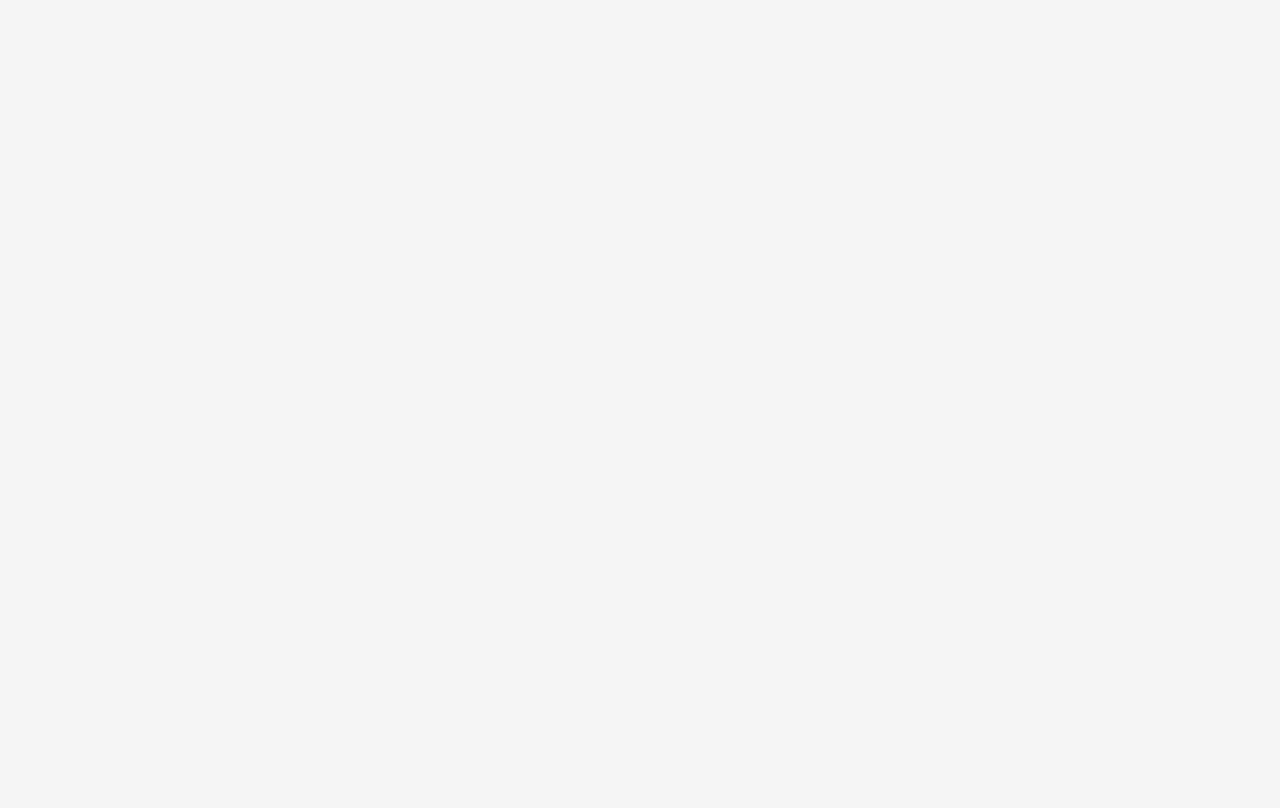
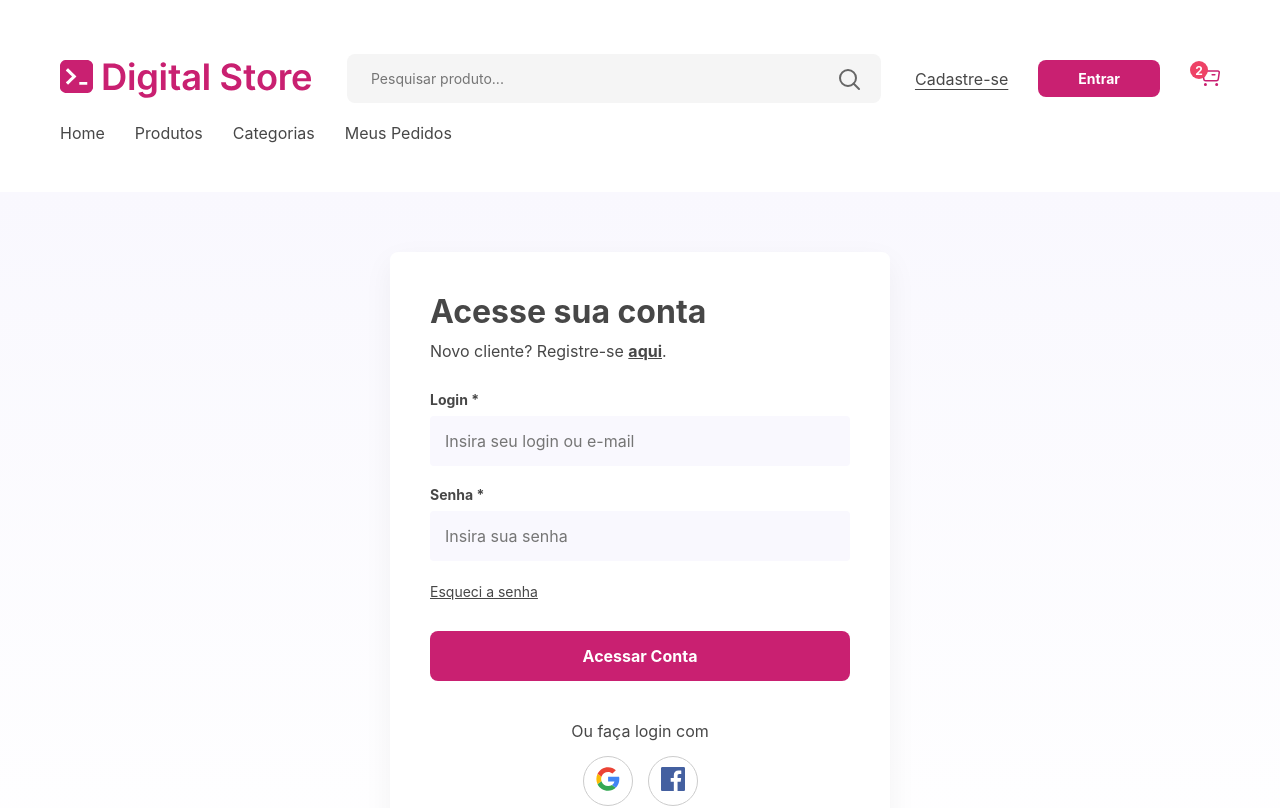
Before and after one commit to weberfern/projeto-final-gtech-frontend, a React (Vite) app: page /login in a window 1280 px wide. Before the commit this address had no page. Shown: the top 808 px of the page. Built offline with nearby package versions, Linux system fonts and the light colour scheme.

Commit message:
feat: integração das páginas de login e cadastro
Detalhamento: Criada LoginPage com layout clean. Criada RegisterPage aproveitando CSS do login. Ajustes nos tamanhos dos SVGs das redes sociais.

```diff
--- a/src/App.jsx
+++ b/src/App.jsx
@@ -4,6 +4,8 @@ import HomePage from './pages/HomePage';
 import ProductListingPage from './pages/ProductListingPage';
 import ProductViewPage from './pages/ProductViewPage';
 import CategorysPage from './pages/CategorysPage';
+import LoginPage from './components/LoginPage';
+import RegisterPage from './components/RegisterPage';
 
 function App() {
   return (
@@ -18,6 +20,8 @@ function App() {
         <Route path="/products" element={<ProductListingPage />} />
         <Route path="/product/:id" element={<ProductViewPage />} />
         <Route path="/categories" element={<CategorysPage />} />
+        <Route path="/login" element={<LoginPage />} />
+        <Route path="/register" element={<RegisterPage />} />
       </Routes>
     </BrowserRouter>
   );
--- a/src/components/BuyBox.jsx
+++ b/src/components/BuyBox.jsx
@@ -53,7 +53,7 @@ const BuyBox = ({ name, reference, stars, rating, price, priceDiscount, descript
                     title="Cor"
                     shape="circle"
                     type="color"
-                    options={['#6FEEFF', '#C92071', '#222222', '#F1F1F1']}
+                    options={['#6FEEFF', '#FF6969', '#5E5E5E', '#6D70B7']}
                 />
             </div>
 
--- a/src/components/CollectionIcons.jsx
+++ b/src/components/CollectionIcons.jsx
@@ -51,7 +51,7 @@ const CollectionIcons = () => {
             <h3>Coleções em destaque</h3>
             <div className='icons-grid'>
                 {collections.map((item, index) => (
-                    <Link key={index} to={item.link} className='icon-item'>
+                    <Link key={index} to="/products" state={{ sentCategory: item.name }} className='icon-item'>
                         <div className='icon-circle'>
                             {item.icon}
                         </div>
--- a/src/components/Header.jsx
+++ b/src/components/Header.jsx
@@ -1,4 +1,4 @@
-import { NavLink, useNavigate } from 'react-router-dom';
+import { NavLink, useNavigate, Link } from 'react-router-dom';
 import { useState } from 'react';
 import Logo from './Logo';
 import miniCart from '../assets/mini-cart.svg';
@@ -57,8 +57,8 @@ const Header = () => {
                 <div className='header-controls'>
                     {/* ÁREA DE CADASTRO/ENTRAR */}
                     <div className='actions-container'>
-                        <a href="/register" className='register-link'>Cadastre-se</a>
-                        <a href="/login" className='login-button'>Entrar</a>
+                        <Link to="/register" className='register-link'>Cadastre-se</Link>
+                        <Link to="/login" className='login-button'>Entrar</Link>
                     </div>
 
                     {/* CARRINHO */}
--- /dev/null
+++ b/src/components/LoginPage.jsx
@@ -0,0 +1,48 @@
+import "./styles/LoginPage.css";
+import { Link } from "react-router-dom";
+import Layout from "../layouts/Layout";
+import googleIcon from "../assets/google-icon.svg";
+import facebookIcon from "../assets/facebook-icon.svg";
+
+const LoginPage = () => {
+    return (
+        <Layout>
+            <div className="login-page">
+                <div className="login-container">
+                    <div className="login-content">
+                        <h2>Acesse sua conta</h2>
+                        <p>Novo cliente? Registre-se <Link to="/register">aqui</Link>.</p>
+
+                        <form className="login-form" onSubmit={(e) => e.preventDefault()}>
+                            <div className="input-group">
+                                <label htmlFor="email">Login *</label>
+                                <input type="email" id="email" placeholder="Insira seu login ou e-mail" />
+                            </div>
+
+                            <div className="input-group">
+                                <label htmlFor="password">Senha *</label>
+                                <input type="password" id="password" placeholder="Insira sua senha" />
+                            </div>
+
+                            <div className="forgot-password">
+                                <Link to="/">Esqueci a senha</Link>
+                            </div>
+
+                            <button type="submit" className="login-btn">Acessar Conta</button>
+                        </form>
+
+                        <div className="login-social">
+                            <p>Ou faça login com</p>
+                            <div className="social-buttons">
+                                <button className="social-btn google"><img src={googleIcon} alt="Google" width="24" height="24" /></button>
+                                <button className="social-btn facebook"><img src={facebookIcon} alt="Facebook" width="24" height="24" /></button>
+                            </div>
+                        </div>
+                    </div>
+                </div>
+            </div>
+        </Layout>
+    )
+}
+
+export default LoginPage;
--- /dev/null
+++ b/src/components/RegisterPage.jsx
@@ -0,0 +1,59 @@
+import "./styles/LoginPage.css"; /* MESMO CSS DO LOGINPAGE */
+import { Link } from 'react-router-dom';
+import Layout from "../layouts/Layout";
+import googleIcon from "../assets/google-icon.svg";
+import facebookIcon from "../assets/facebook-icon.svg";
+
+const RegisterPage = () => {
+    return (
+        <Layout>
+            <div className="login-page">
+                <div className="login-container" style={{ maxWidth: "600px" }}>
+                    <div className="login-content">
+                        <h2>Crie sua conta</h2>
+                        <p>Já possui uma conta? Entre <Link to="/login">aqui.</Link></p>
+
+                        <form className="login-form" onSubmit={(e) => e.preventDefault()}>
+                            <div className="input-group">
+                                <label htmlFor="name">Nome Completo *</label>
+                                <input type="text" id="name" placeholder="Insira seu nome completo." />
+                            </div>
+                            <div className="input-group">
+                                <label htmlFor="cpf">CPF *</label>
+                                <input type="text" id="cpf" placeholder="Insira seu CPF" />
+                            </div>
+                            <div className="input-group">
+                                <label htmlFor="email">E-mail *</label>
+                                <input type="email" id="email" placeholder="Insira seu e-mail" />
+                            </div>
+                            <div className="input-group">
+                                <label htmlFor="password">Senha *</label>
+                                <input type="password" id="password" placeholder="Insira sua senha" />
+                            </div>
+                            <div className="input-group">
+                                <label htmlFor="phone">Telefone *</label>
+                                <input type="text" id="phone" placeholder="Insira seu telefone" />
+                            </div>
+                            <div className="input-group">
+                                <label htmlFor="confirm-password">Confirmar Senha *</label>
+                                <input type="password" id="confirm-password" placeholder="Confirme sua senha" />
+                            </div>
+
+                            <button type="submit" className="login-btn">Criar Conta</button>
+                        </form>
+
+                        <div className="login-social">
+                            <p>Ou crie sua conta com</p>
+                            <div className="social-buttons">
+                                <button className="social-btn google"><img src={googleIcon} alt="Google" width="24" height="24" /></button>
+                                <button className="social-btn facebook"><img src={facebookIcon} alt="Facebook" width="24" height="24" /></button>
+                            </div>
+                        </div>
+                    </div>
+                </div>
+            </div>
+        </Layout>
+    )
+}
+
+export default RegisterPage;
--- /dev/null
+++ b/src/components/styles/LoginPage.css
@@ -0,0 +1,149 @@
+.login-page {
+    /* Degrade que começa no fundo cinza e clareia para o branco */
+    background: linear-gradient(180deg, #F9F8FE 0%, #FFFFFF 100%);
+    min-height: 70vh;
+    display: flex;
+    justify-content: center;
+    align-items: center;
+    padding: 60px 20px;
+}
+
+.login-container {
+    width: 100%;
+    max-width: 500px;
+    background-color: #FFFFFF;
+    border-radius: 8px;
+    /* Sombreamento nível "premium" bem difuso: */
+    box-shadow: 0px 10px 30px rgba(0, 0, 0, 0.05);
+    padding: 40px;
+}
+
+.login-content h2 {
+    font-size: 32px;
+    font-weight: bold;
+    color: #474747;
+    margin-bottom: 10px;
+}
+
+.login-content p {
+    font-size: 16px;
+    color: #474747;
+    margin-bottom: 30px;
+}
+
+.login-content p a {
+    color: #474747;
+    font-weight: bold;
+    text-decoration: underline;
+}
+
+.login-form {
+    display: flex;
+    flex-direction: column;
+    gap: 20px;
+}
+
+.input-group {
+    display: flex;
+    flex-direction: column;
+    gap: 8px;
+}
+
+.input-group label {
+    font-size: 14px;
+    color: #474747;
+    font-weight: bold;
+}
+
+.input-group input {
+    padding: 15px;
+    /* Cinza clarinho padrão do botão de busca */
+    background-color: #F9F8FE;
+    border: none;
+    border-radius: 4px;
+    font-size: 16px;
+    color: #474747;
+    outline: none;
+    transition: all 0.3s ease;
+}
+
+/* Magia acontecendo quando o usuário clica na caixa de texto: */
+.input-group input:focus {
+    box-shadow: 0 0 0 2px #C92071;
+}
+
+.forgot-password {
+    text-align: left;
+}
+
+.forgot-password a {
+    color: #474747;
+    text-decoration: underline;
+    font-size: 14px;
+}
+
+.login-btn {
+    background-color: #C92071;
+    color: white;
+    font-weight: bold;
+    font-size: 16px;
+    border: none;
+    border-radius: 8px;
+    padding: 15px;
+    cursor: pointer;
+    transition: background-color 0.3s ease, transform 0.2s ease;
+    margin-top: 10px;
+    width: 100%;
+}
+
+.login-btn:hover {
+    background-color: #B01A60;
+    transform: translateY(-2px);
+}
+
+.login-social {
+    margin-top: 40px;
+    text-align: center;
+}
+
+.login-social p {
+    font-size: 16px;
+    color: #474747;
+    margin-bottom: 15px;
+}
+
+.social-buttons {
+    display: flex;
+    justify-content: center;
+    gap: 15px;
+}
+
+.social-btn {
+    width: 50px;
+    height: 50px;
+    border-radius: 50%;
+    border: 1px solid #CCCCCC;
+    background-color: transparent;
+    color: #474747;
+    font-size: 20px;
+    font-weight: bold;
+    cursor: pointer;
+    transition: all 0.3s ease;
+}
+
+.social-btn.google:hover {
+    border-color: #DB4437;
+    color: #DB4437;
+}
+
+.social-btn.facebook:hover {
+    border-color: #4267B2;
+    color: #4267B2;
+}
+
+/* Responsividade Básica pro Celular não explodir a tela */
+@media (max-width: 500px) {
+    .login-container {
+        padding: 30px 20px;
+    }
+}
--- a/src/pages/ProductListingPage.jsx
+++ b/src/pages/ProductListingPage.jsx
@@ -17,6 +17,10 @@ const ProductListingPage = () => {
     const [selectedCategories, setSelectedCategories] = useState(
         location.state && location.state.sentCategory ? [location.state.sentCategory] : []
     );
+
+    useEffect(() => {
+        window.scrollTo(0, 0); /* Faz a página voltar para o topo quando o usuário clica em um produto */
+    }, [location]);
 
     /* Função que adiciona ou remove marcas da lista de filtros */
     const handleBrandChange = (value, isChecked) => {
```
Also changed, not shown: src/assets/facebook-icon.svg (added), src/assets/google-icon.svg (added).
